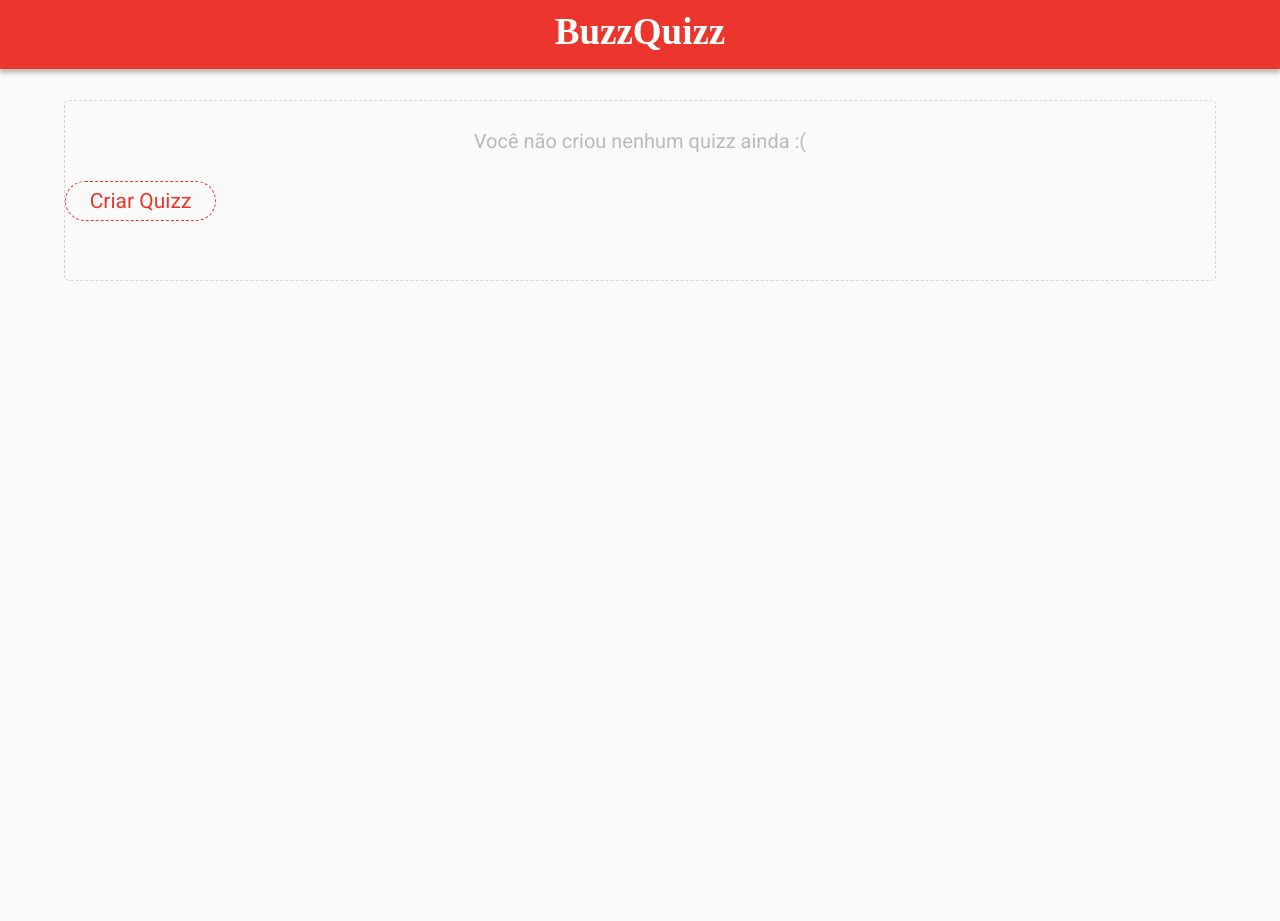
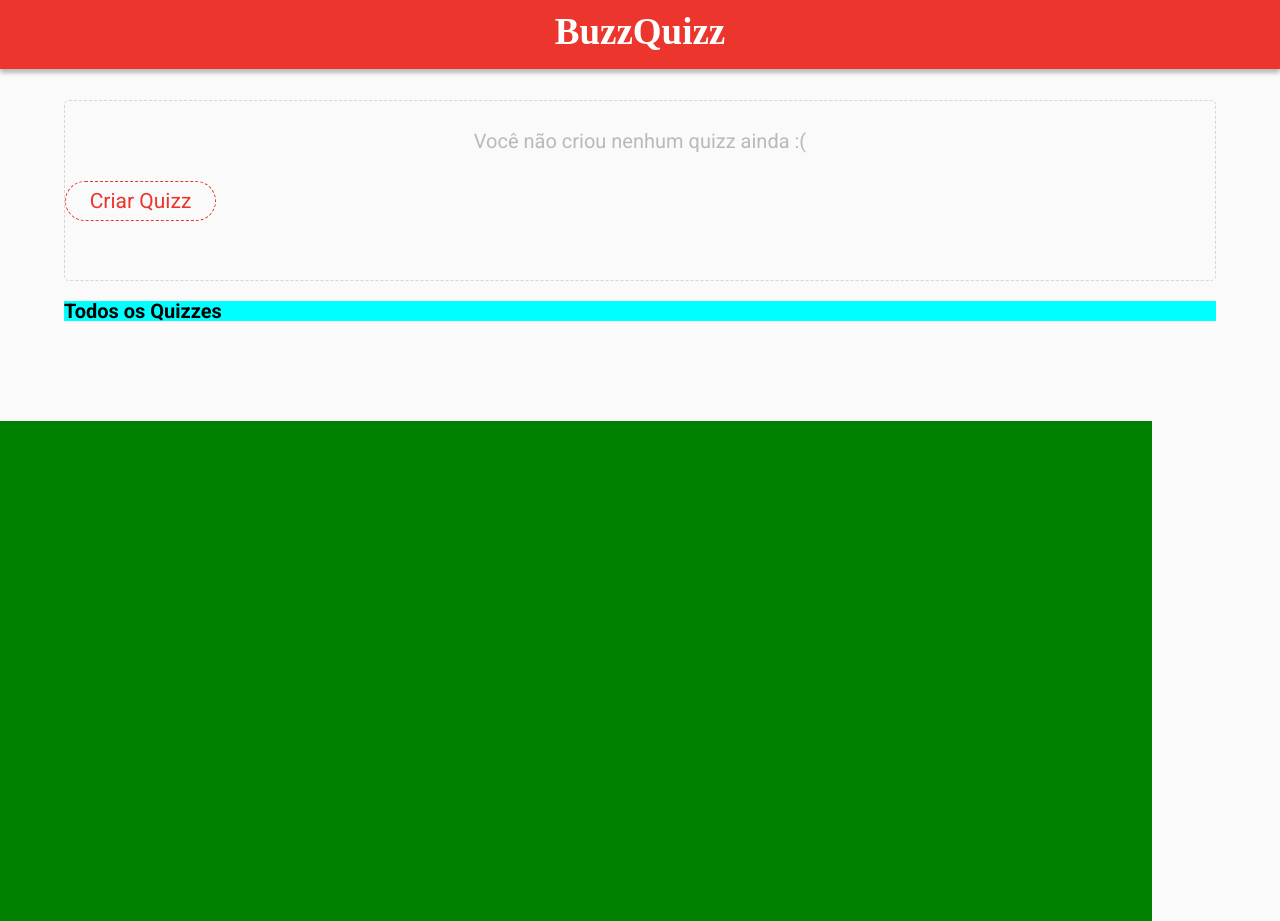
Before and after one commit to jvsfrancisco/projeto6-buzzquiz, a plain HTML site: page index.html in a window 1280 px wide. Before the commit the page ends 900 px from the top, so only its background shows below. Drawn offline with Linux system fonts and the light colour scheme.

Commit message:
fazendo tela 1

```diff
--- a/index.html
+++ b/index.html
@@ -24,7 +24,10 @@
                     <button class="botaoBoxCriarQuizz">Criar Quizz</button>
                 </div>
             </nav>
+            <p class="tituloLista">Todos os Quizzes </p>
+             <div class="listaQuizz">
 
+             </div>
         </section>
 
     </main>
--- a/styles/style.css
+++ b/styles/style.css
@@ -4,7 +4,7 @@
 }
 
 body {
-    background-color: #FAFAFA;
+    background-color: #fafafa;
 }
 
 /*cabeçalho*/
@@ -32,7 +32,7 @@ header p {
 /* nav é toda a navegação do site*/
 nav {
     display: flex;
-    height: 100vh;
+    height: 181px;
     width: 100vw;
 }
 
@@ -77,3 +77,17 @@ nav {
     background-color: #EC362D;
     color: #FFFFFF;
 }
+.tituloLista{
+    margin-top: 20px;
+    margin: 20px auto 0px;
+    font-size: 20px;
+    font-weight: 700;
+    width: 90vw;
+    background-color: aqua;
+}
+.listaQuizz{
+    margin-top: 100px;
+    background-color: green;
+   width: 90vw;
+   height: 500px;
+}
```
